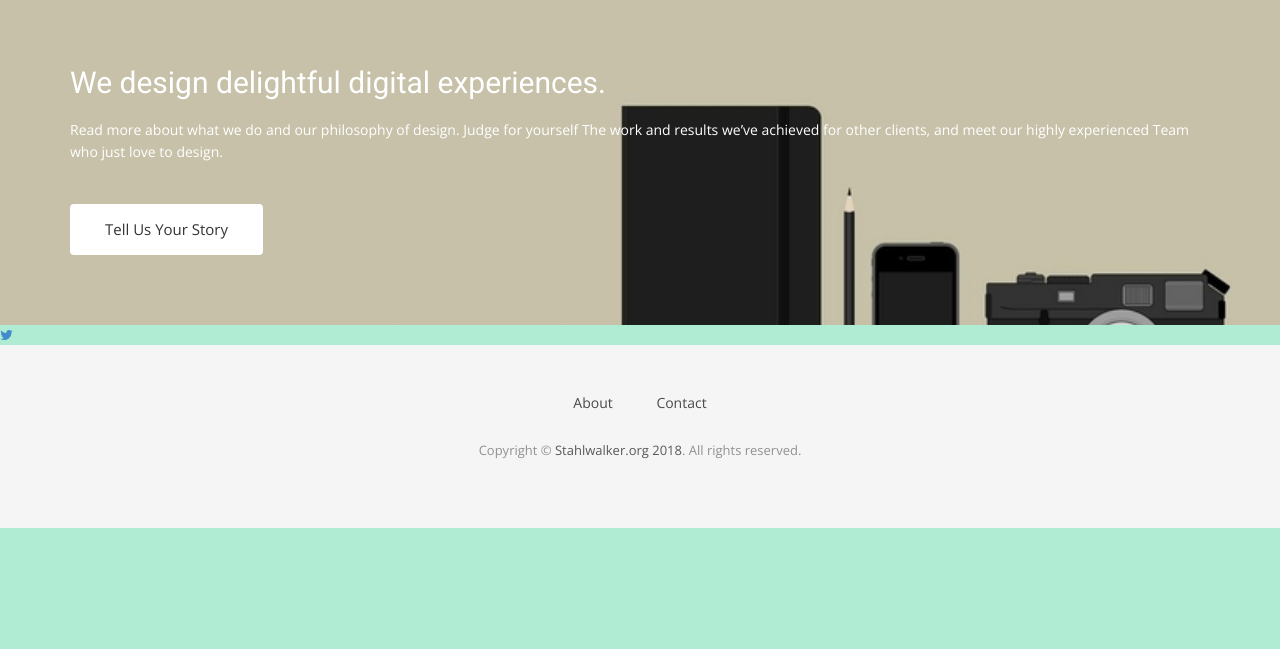
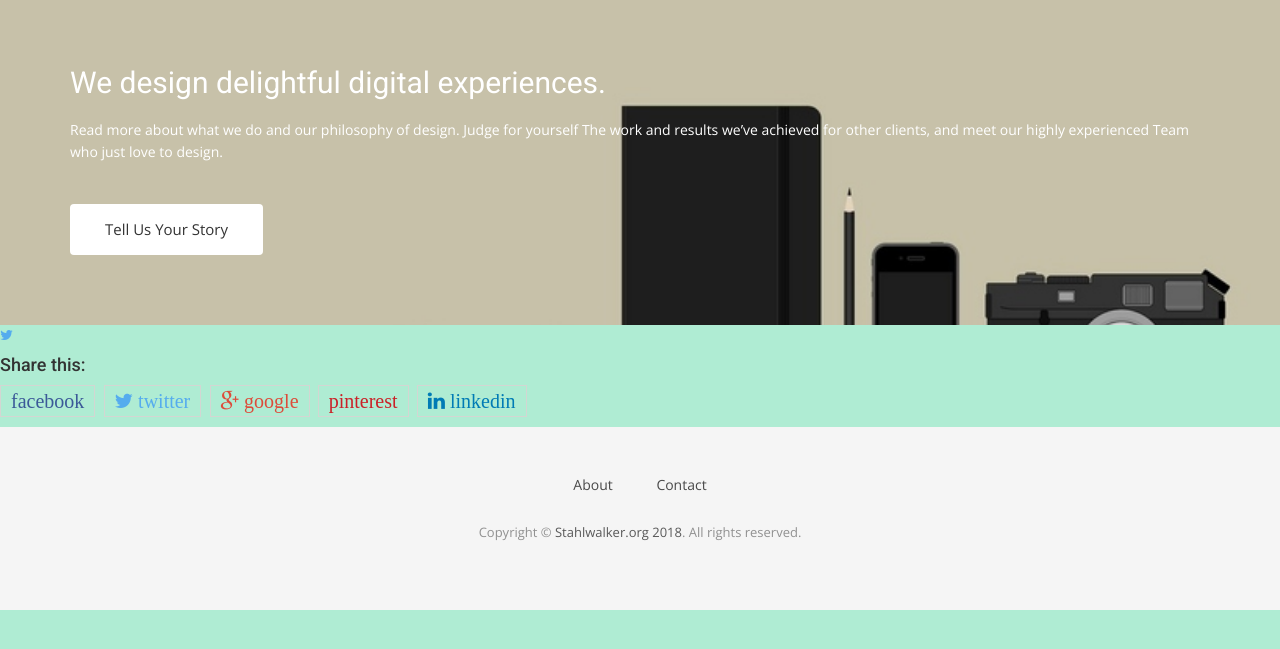
Before and after one commit to Stahlwalker/blog, a Jekyll site: the page built from post.html, in a window 1280 px wide, cut to the strip 194-843 px from the top of the page. Built offline with Jekyll 4.4.1, drawn with Linux system fonts in a browser that asks for light colours; nearby versions of some CDN libraries; some web fonts are replaced.

Commit message:
share bar added

```diff
--- /dev/null
+++ b/_includes/share-bar.html
@@ -0,0 +1,39 @@
+
+<div id="share-bar">
+
+    <h4>Share this:</h4>
+
+    <div class="share-buttons">
+        <a  href="https://www.facebook.com/sharer/sharer.php?u={{ site.url }}{{ site.baseurl }}{{ page.url }}"
+            onclick="window.open(this.href, 'pop-up', 'left=20,top=20,width=500,height=500,toolbar=1,resizable=0'); return false;"
+            title="Share on Facebook" >
+            <i class="fa fa-facebook-official share-button"> facebook</i>
+        </a>
+
+        <a  href="https://twitter.com/intent/tweet?text={{ page.title }}&url={{ site.url }}{{ site.baseurl }}{{ page.url }}"
+            onclick="window.open(this.href, 'pop-up', 'left=20,top=20,width=500,height=500,toolbar=1,resizable=0'); return false;"
+            title="Share on Twitter" >
+            <i class="fa fa-twitter share-button"> twitter</i>
+        </a>
+
+        <a  href="https://plus.google.com/share?url={{ site.url }}{{ site.baseurl }}{{ page.url }}"
+            onclick="window.open(this.href, 'pop-up', 'left=20,top=20,width=500,height=500,toolbar=1,resizable=0'); return false;"
+            title="Share on Google+" >
+            <i class="fa fa-google-plus share-button"> google</i>
+        </a>
+
+        <a  href="http://pinterest.com/pin/create/button/?url={{ site.url }}{{ site.baseurl }}{{ page.url }}"
+            onclick="window.open(this.href, 'pop-up', 'left=20,top=20,width=900,height=500,toolbar=1,resizable=0'); return false;"
+            title="Share on Pinterest" >
+            <i class="fa fa-pinterest-p share-button"> pinterest</i>
+        </a>
+
+        <a  href="https://www.linkedin.com/shareArticle?mini=true&url={{ site.url }}{{ site.baseurl }}{{ page.url }}&title={{ page.title }}&summary={{ page.description }}&source={{ site.title }}"
+            onclick="window.open(this.href, 'pop-up', 'left=20,top=20,width=500,height=500,toolbar=1,resizable=0'); return false;"
+            title="Share on LinkedIn" >
+            <i class="fa fa-linkedin share-button"> linkedin</i>
+        </a>
+
+    </div>
+
+</div>
--- a/css/style.css
+++ b/css/style.css
@@ -807,3 +807,72 @@
 footer .footer-manu ul li a:hover {
   color: #000;
 }
+
+
+/* Share Bar */
+#share-bar {
+  font-size: 20px;
+}
+
+/* Title */
+#share-bar h4 {
+  margin-bottom: 10px;
+  font-weight: 500;
+}
+
+/* All buttons */
+.share-buttons {
+}
+
+/* Each button */
+.share-button {
+  margin: 0px;
+  margin-bottom: 10px;
+  margin-right: 3px;
+  border: 1px solid #D3D6D2;
+  padding: 5px 10px 5px 10px;
+}
+.share-button:hover {
+  opacity: 1;
+  color: #ffffff;
+}
+
+/* Facebook button */
+.fa-facebook-official {
+  color: #3b5998;
+}
+.fa-facebook-official:hover {
+  background-color: #3b5998;
+}
+
+/* Twitter button */
+.fa-twitter {
+  color: #55acee;
+}
+.fa-twitter:hover {
+  background-color: #55acee;
+}
+
+/* Google-PLus button */
+.fa-google-plus {
+  color: #dd4b39;
+}
+.fa-google-plus:hover {
+  background-color: #dd4b39;
+}
+
+/* Pinterest button */
+.fa-pinterest-p {
+  color: #cb2027;
+}
+.fa-pinterest-p:hover {
+  background-color: #cb2027;
+}
+
+/* LinkedIn button */
+.fa-linkedin {
+  color: #007bb5;
+}
+.fa-linkedin:hover {
+  background-color: #007bb5;
+}
--- a/post.html
+++ b/post.html
@@ -33,3 +33,6 @@
     </div>
 
     <div class="fb-share-button" data-href="{{site.url}}{{page.url}}" data-layout="button_count" style="position: relative; top: -8px; left: 33px;">   <i class="fab fa-facebook-f"></i></div>
+
+
+    {% include share-bar.html %}
```
